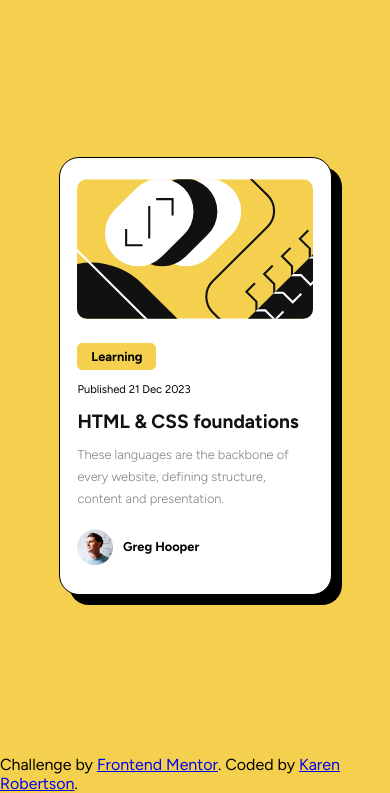
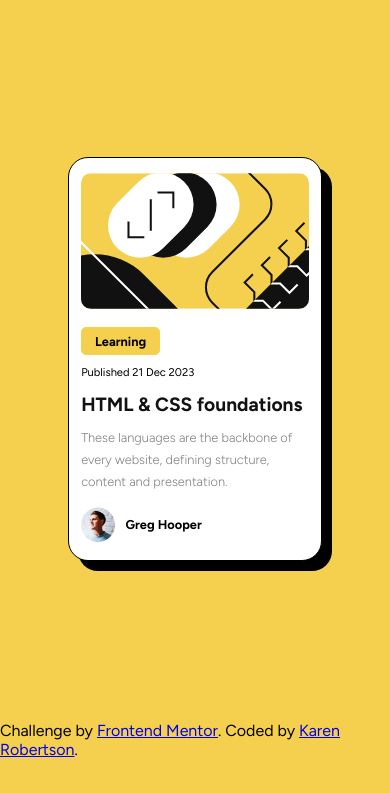
Before and after one commit to indigorose/blog_preview_card, a plain HTML site: page index.html in a window 390 px wide. Shown: the part 79-872 px from the top of the page. After the commit the page ends 844 px from the top, so only its background shows below. Drawn offline with Linux system fonts and the light colour scheme.

Commit message:
Update: mobile and desktop styling

```diff
--- a/index.html
+++ b/index.html
@@ -10,7 +10,7 @@
 		<header>
 			<h1>Blog Preview Card - Frontend Mentor</h1>
 		</header>
-		<main class="card-container" role="main" aria-roledescription="main">
+		<main class="card-container" aria-roledescription="main">
 			<div class="card-grid">
 				<img
 					class="card-image"
@@ -38,7 +38,7 @@
 				</div>
 			</div>
 		</main>
-		<footer role="contentinfo" class="attribution">
+		<footer class="attribution">
 			Challenge by
 			<a
 				href="https://www.frontendmentor.io?ref=challenge"
--- a/style.css
+++ b/style.css
@@ -52,7 +52,7 @@ body {
 }
 
 .card-container {
-	max-width: 70%;
+	max-width: 65%;
 	border: 1px solid black;
 	margin: 10em auto;
 	background-color: var(--base-2);
@@ -61,8 +61,8 @@ body {
 }
 
 .card-grid {
-	padding: 0.5em 0.7em;
-	margin: 0.8em auto;
+	padding: 0.3em 0.35em;
+	margin: 0.65em auto;
 	max-width: 95%;
 	max-height: 100%;
 	border-radius: 10px;
@@ -73,14 +73,14 @@ body {
 	width: 100%;
 	overflow: hidden;
 	border-radius: 10px;
-	margin-bottom: 0.8em;
+	margin-bottom: 0.6em;
 }
 
 .card-text-tag {
 	border: 1px solid var(--base-1);
 	background-color: var(--base-1);
 	max-width: fit-content;
-	margin: 0.5em 0;
+	margin: 0.35em 0;
 	padding: 0.4em 1em;
 	font-size: 0.8rem;
 	border-radius: 5px;
@@ -98,7 +98,7 @@ body {
 	color: var(--base-3);
 	text-decoration: none;
 	font-weight: 700;
-	margin: 0.8em 0;
+	margin: 0.6em 0;
 }
 
 .card-text--heading:hover {
@@ -117,8 +117,8 @@ body {
 .card-text--footer {
 	display: flex;
 	flex-direction: row;
-	padding: 0.5em 0;
-	margin: 0.5em 0 0 0;
+	padding: 0.2em 0;
+	margin: 0.2em 0 0 0;
 }
 
 .footer--image {
@@ -134,8 +134,8 @@ body {
 @media (min-width: 500px) {
 	.card-container {
 		margin: 50px auto;
-		max-width: 20em;
-		height: auto;
+		max-width: 18em;
+		height: 27.5em;
 	}
 	.card-grid {
 		max-width: 95%;
@@ -147,10 +147,10 @@ body {
 	.card-text-tag,
 	.text-date,
 	.card-text--heading {
-		margin: 0.5em 0;
+		margin: 0.4em 0;
 	}
 	.text--main {
-		padding: 1em 0;
+		padding: 0.6em 0;
 	}
 	.card-text--footer {
 		padding: 0 0 0 0;
```
Also changed, not shown: 1 other file.
